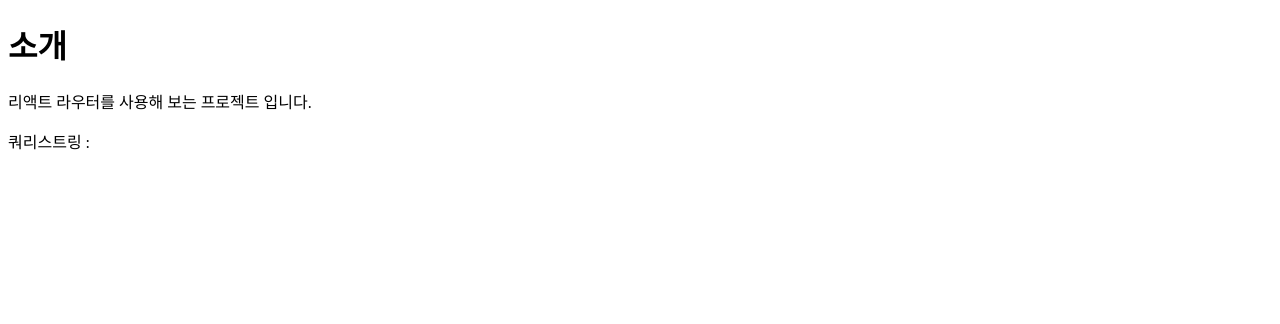
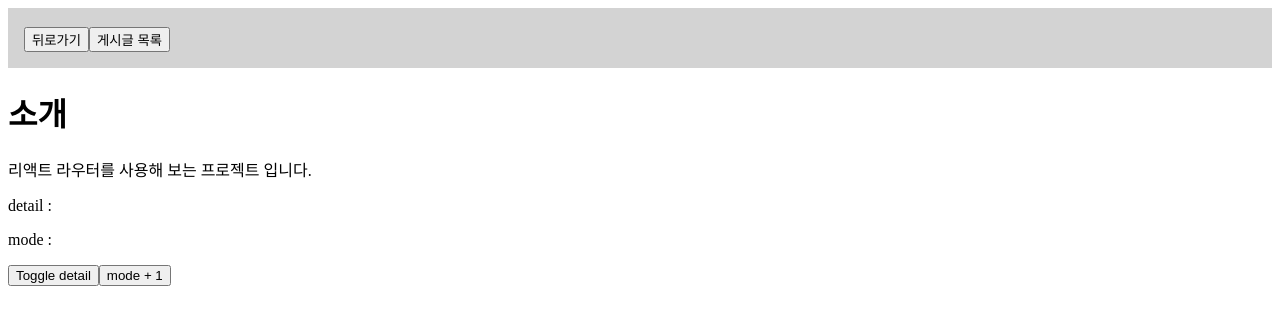
Before and after one commit to Kang-Seonggyu/ReactBookClone, a React (Create React App) app: page /about in a window 1280 px wide. Shown: the top 324 px of the page. Built offline with nearby package versions, Linux system fonts and the light colour scheme.

Commit message:
레이아웃을 이용하기

```diff
--- a/src/13_ReactRouter_DevSpa/About.js
+++ b/src/13_ReactRouter_DevSpa/About.js
@@ -1,13 +1,27 @@
-import { useLocation } from "react-router-dom";
+import { useSearchParams} from "react-router-dom";
 
 const About = () =>{
-    const location = useLocation();
+    const [searchParams, setSearchParams] = useSearchParams();
+    const detail = searchParams.get('detail');
+    const mode = searchParams.get('mode');
+
+    const onToggleDetail = () => {
+        setSearchParams({mode, detail: detail === 'true' ? false : true});
+    };
+
+    const onIncreaseMode = () => {
+        const nextMode = mode === null ? 1 : parseInt(mode) +1;
+        setSearchParams({mode: nextMode, detail});
+    };
 
     return (
         <div>
             <h1>소개</h1>
             <p>리액트 라우터를 사용해 보는 프로젝트 입니다.</p>
-            <p>쿼리스트링 : {location.search}</p>
+            <p>detail : {detail}</p>
+            <p>mode : {mode}</p>
+            <button onClick={onToggleDetail}>Toggle detail</button>
+            <button onClick={onIncreaseMode}>mode + 1</button>
         </div>
     );
 };
--- a/src/13_ReactRouter_DevSpa/App_for13.js
+++ b/src/13_ReactRouter_DevSpa/App_for13.js
@@ -2,13 +2,22 @@ import {Route, Routes} from "react-router-dom";
 import Home from "./Home";
 import About from "./About";
 import Profile from "./Profile";
+import Articles from "./Articles";
+import Article from "./Article";
+import Layout from "./Layout";
 
 const App_for13 = () => {
     return (
         <Routes>
-            <Route path="/" element={<Home /> } />
-            <Route path="/about" element={<About /> } />
-            <Route path="/profiles/:username" element={<Profile /> } />
+            <Route element={<Layout /> }>
+                <Route index element={<Home /> } />
+                <Route path="/about" element={<About /> } />
+                <Route path="/profiles/:username" element={<Profile /> } />
+            </Route>
+            <Route path="/articles" element={<Articles /> }>
+                <Route path=":id" element={<Article /> } />
+            </Route>
+
         </Routes>
     );
 };
--- a/src/13_ReactRouter_DevSpa/Home.js
+++ b/src/13_ReactRouter_DevSpa/Home.js
@@ -18,6 +18,9 @@ const Home = () => {
                 <li>
                     <Link to="/profiles/void">존재하지 않는 프로필</Link>
                 </li>
+                <li>
+                    <Link to="/articles">게시글 목록</Link>
+                </li>
             </ul>
         </div>
     );
--- /dev/null
+++ b/src/13_ReactRouter_DevSpa/Layout.js
@@ -0,0 +1,29 @@
+import { Outlet, useNavigate } from "react-router-dom";
+
+const Layout = () => {
+    const navigate = useNavigate();
+
+    const goBack = () => {
+        // 이전 페이지로 이동
+        navigate(-1);
+    };
+
+    const goArticles = () => {
+        // articles 경로로 이동
+        navigate('/articles');
+    }
+
+    return (
+        <div>
+            <header style={{ background : 'lightgray', padding: 16, fontSize: 24}}>
+                <button onClick={goBack}>뒤로가기</button>
+                <button onClick={goArticles}>게시글 목록</button>
+            </header>
+            <main>
+                <Outlet />
+            </main>
+        </div>
+    );
+};
+
+export default Layout;
```
